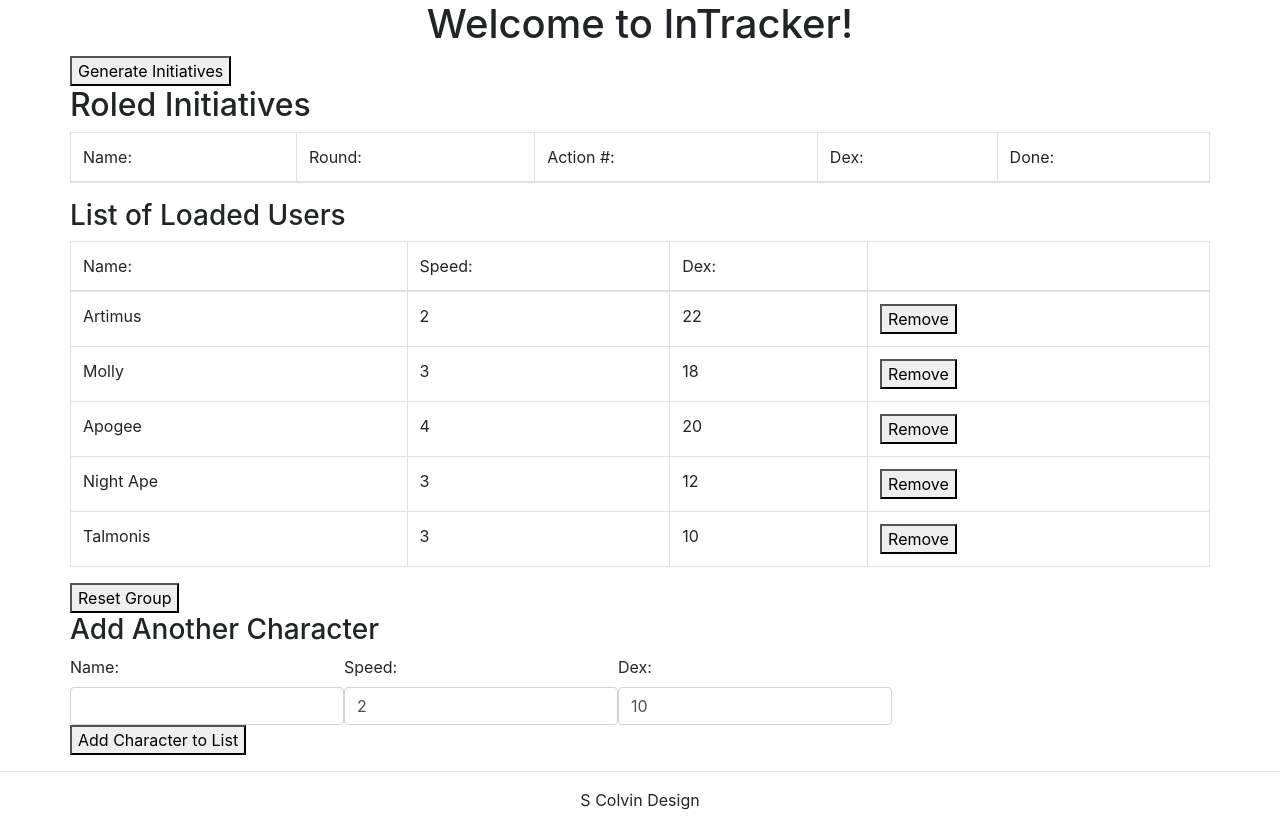
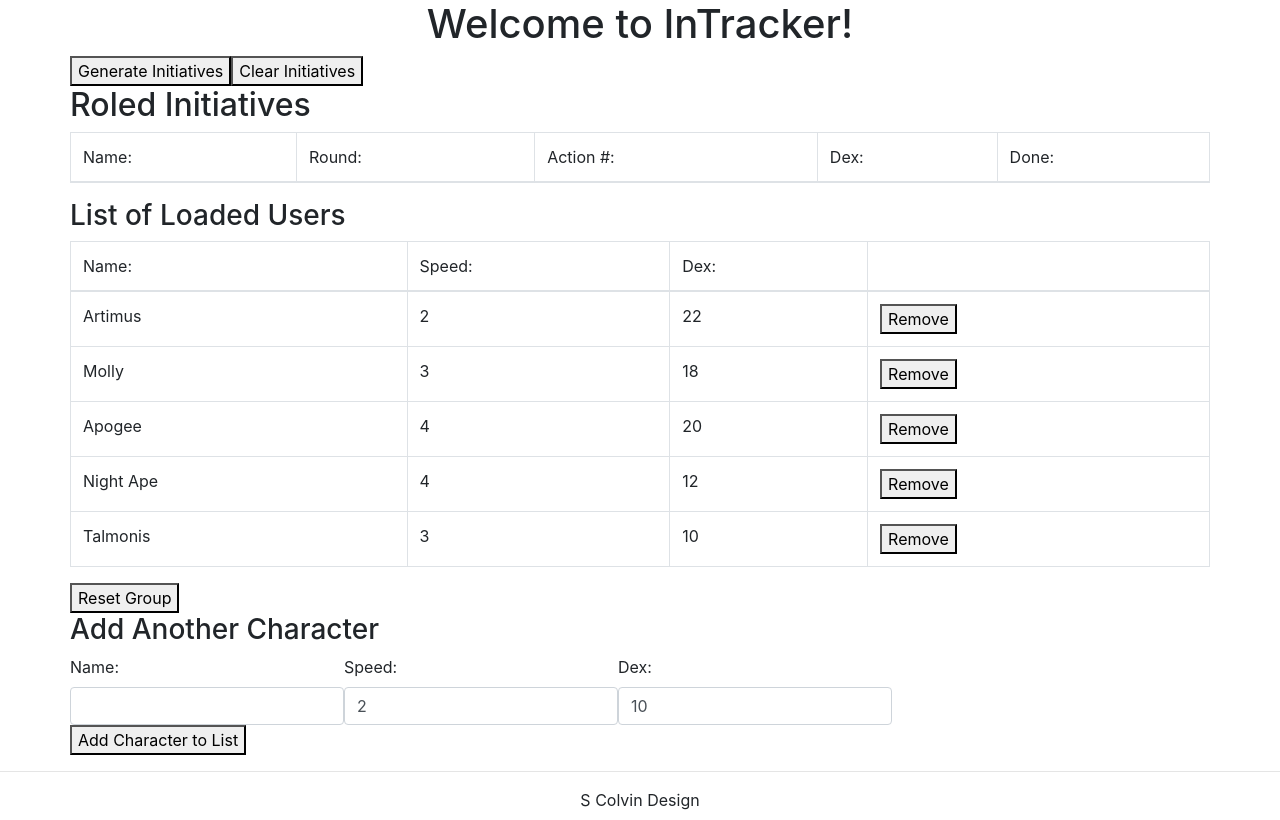
Before and after one commit to Alarond/InTracker, an Angular app: page / in a window 1280 px wide. Built offline with nearby package versions, Linux system fonts and the light colour scheme.

Commit message:
Fixed Speed for new characters issure

```diff
--- a/src/app/main/main.component.html
+++ b/src/app/main/main.component.html
@@ -1,6 +1,6 @@
 <div class="container">
   <div class="row">
-    <button (click)="getInitiatives()">Generate Initiatives</button><br />
+    <button (click)="getInitiatives()">Generate Initiatives</button><button (click)="clearInitiatives()">Clear Initiatives</button><br />
   </div>
   <div class="row">
     <h2>Roled Initiatives</h2>
--- a/src/app/main/main.component.ts
+++ b/src/app/main/main.component.ts
@@ -31,36 +31,7 @@ export class MainComponent implements OnInit {
     //add the basic characters for this game
 
     //this.CharacterList = this.BaseCharactersList;
-
     this.CharacterList = this.NewSalemCharacters();
-
-    // this.CharacterList = [
-    //   {
-    //       Name: "Artimus",
-    //       Speed: 2,
-    //       Dex: 22
-    //   },
-    //   {
-    //       Name: "Molly",
-    //       Speed: 3,
-    //       Dex: 18
-    //   },
-    //   {
-    //       Name: "Apogee",
-    //       Speed: 4,
-    //       Dex: 20
-    //   },
-    //   {
-    //       Name: "Night Ape",
-    //       Speed: 3,
-    //       Dex: 12
-    //   },
-    //   {
-    //       Name: "Talmonis",
-    //       Speed: 3,
-    //       Dex: 10
-    //   }
-    // ]
 
   }
 
@@ -73,7 +44,7 @@ export class MainComponent implements OnInit {
 
   addAnotherCharacter() {
     //this function will be called to add aditional characters from the DOM
-    this.CharacterList.push({Name: this.Name, Speed: this.Speed, Dex: this.Dex});
+    this.CharacterList.push({Name: this.Name, Speed: Number(this.Speed), Dex: this.Dex});
   }
 
   getInitiativesFromSpeed(Speed: number, Dex: Number) {
@@ -88,6 +59,8 @@ export class MainComponent implements OnInit {
 
   getInitiatives() {
     //this.testResult = this.generateRandomNumber(6);
+
+    console.log(this.CharacterList);
 
     this.InitiativesList = [];
 
@@ -123,6 +96,10 @@ export class MainComponent implements OnInit {
   resetCharacterList() {
     this.CharacterList = [];
     this.addBaseCharacters();
+  }
+
+  clearInitiatives() {
+    this.InitiativesList = [];
   }
 
   //helper functions section
@@ -211,7 +188,7 @@ export class MainComponent implements OnInit {
       },
       {
           Name: "Night Ape",
-          Speed: 3,
+          Speed: 4,
           Dex: 12
       },
       {
```
